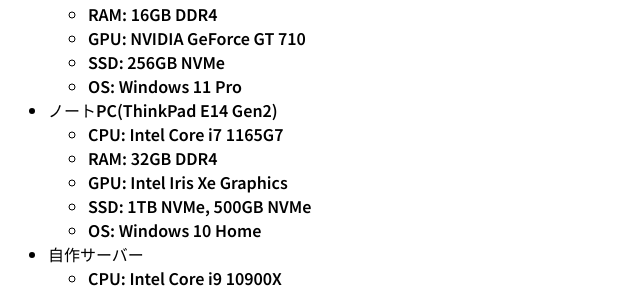
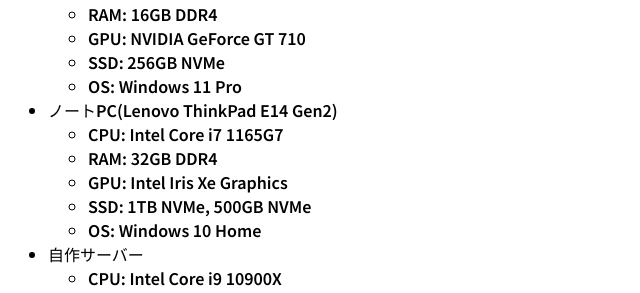
Before and after one commit to t-sasaki915/t-sasaki-net, a Jekyll site: the page built from docs/index.md, in a window 1280 px wide and 900 px high, scrolled down 1925 px. Shown: the part 162-455 px from the top of the window, without its empty margins (0-640 px from the left). Built offline with Jekyll 4.4.1, drawn with Linux system fonts in a browser that asks for light colours; Markdown is read by kramdown in place of the engine named in the settings.

Commit message:
Update index.md

```diff
--- a/docs/index.md
+++ b/docs/index.md
@@ -91,7 +91,7 @@
   - GPU: NVIDIA GeForce GT 710
   - SSD: 256GB NVMe
   - OS: Windows 11 Pro
-- ノートPC(ThinkPad E14 Gen2)
+- ノートPC(Lenovo ThinkPad E14 Gen2)
   - CPU: Intel Core i7 1165G7
   - RAM: 32GB DDR4
   - GPU: Intel Iris Xe Graphics
```
